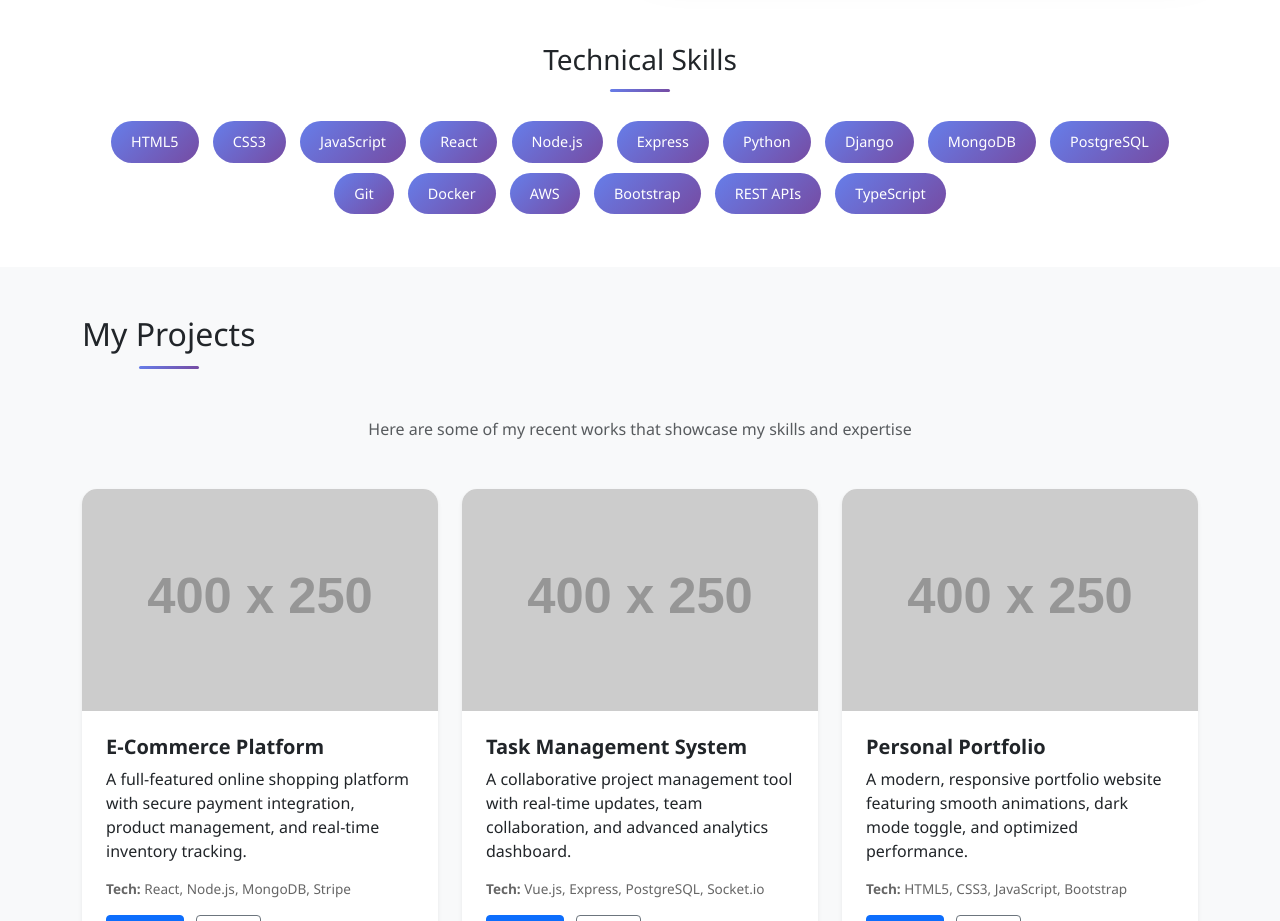
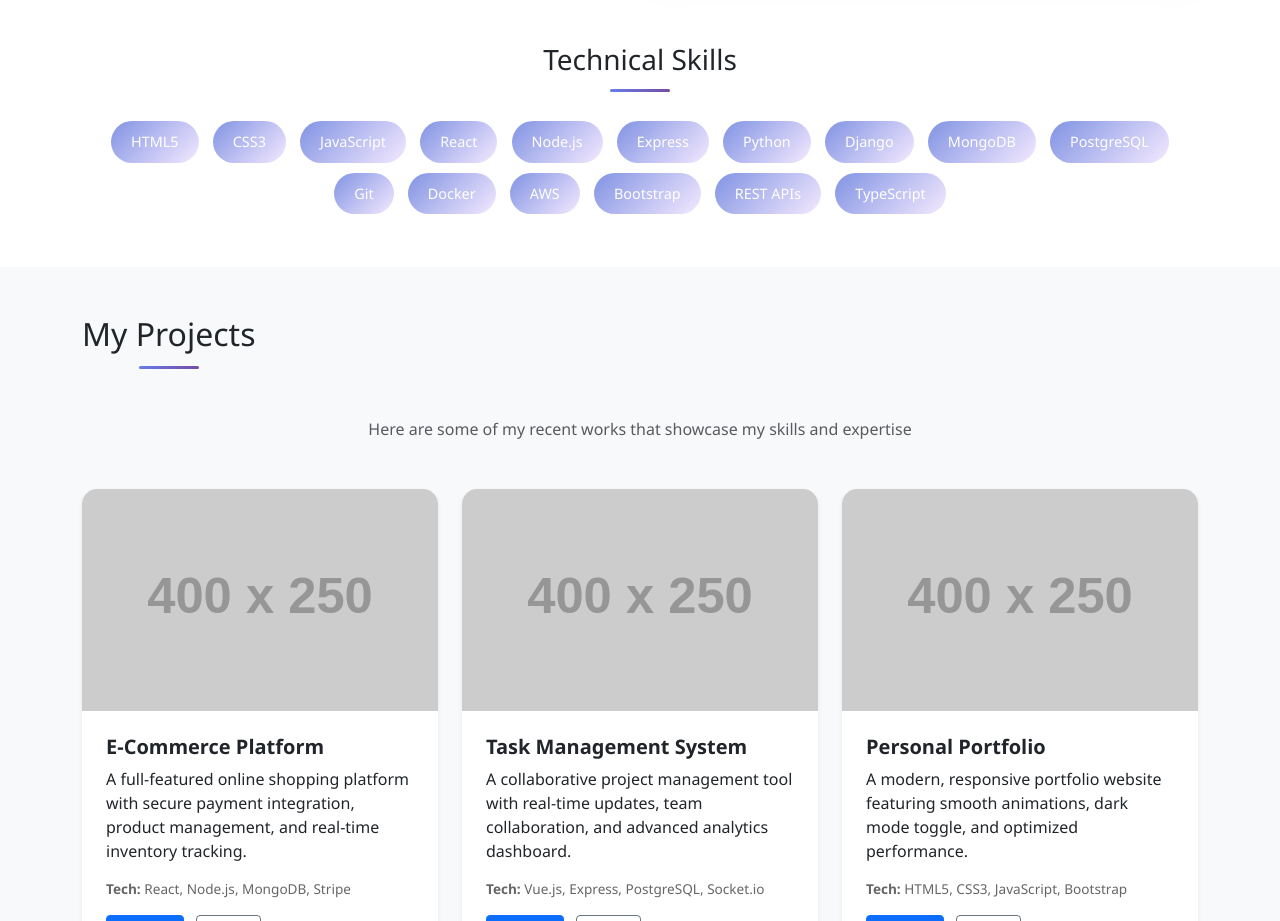
Before and after one commit to Sahnik0/Port, a website: page index.html in a window 1280 px wide. Shown: the part 1540-2461 px from the top of the page. Drawn offline with nearby package versions, Linux system fonts and the light colour scheme; placeholder pictures from the web are drawn by us.

Commit message:
first commit

```diff
--- a/index.html
+++ b/index.html
@@ -93,7 +93,7 @@
       display: inline-block;
       padding: 10px 20px;
       margin: 5px;
-      background: linear-gradient(135deg, #667eea 0%, #764ba2 100%);
+      background: linear-gradient(135deg, #8193e3 0%, #f4e9ff 100%);
       color: white;
       border-radius: 25px;
       font-size: 0.9rem;
```
